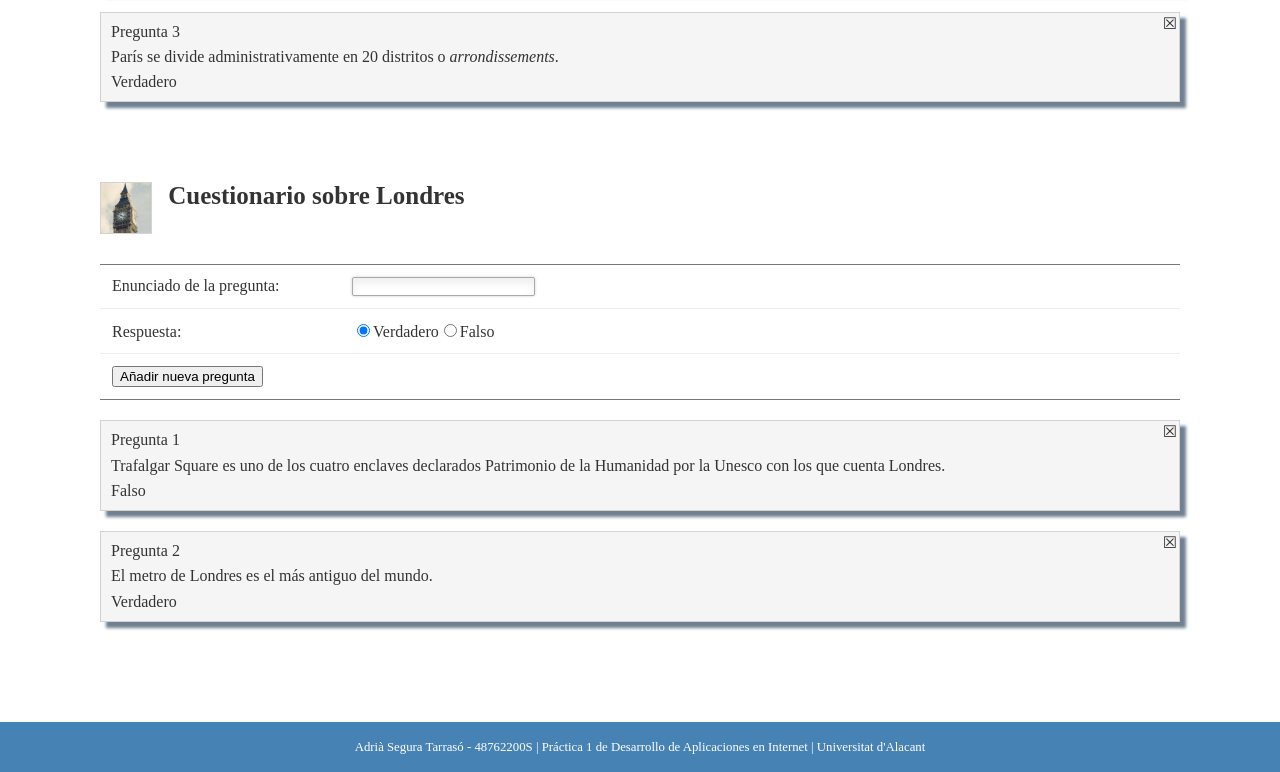
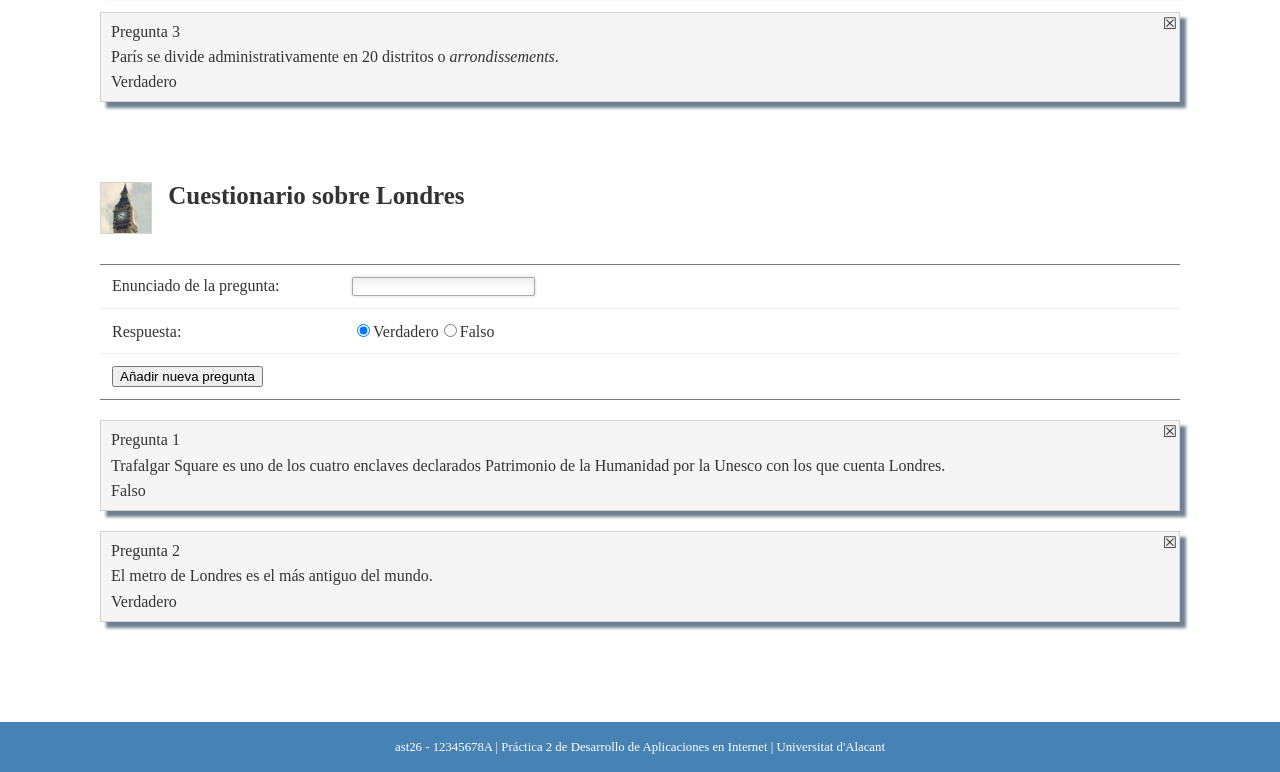
Before and after one commit to Adrist/DAI, a plain HTML site: page Practica 2/index.html in a window 1280 px wide. Shown: the part 871-1643 px from the top of the page. Drawn offline with Linux system fonts and the light colour scheme; a web font is replaced by a local one.

Commit message:
Update index.html
Removed footer data

```diff
--- a/Practica 2/index.html
+++ b/Practica 2/index.html
@@ -83,9 +83,9 @@
       </section>
     </main>
     <footer>
-      <span id="nombre">Adrià Segura Tarrasó</span> -
-      <span id="dni">48762200S</span> |
-      Práctica 1 de Desarrollo de Aplicaciones en Internet |
+      <span id="nombre">ast26</span> -
+      <span id="dni">12345678A</span> |
+      Práctica 2 de Desarrollo de Aplicaciones en Internet |
       Universitat d'Alacant
     </footer>
   </body>
```
